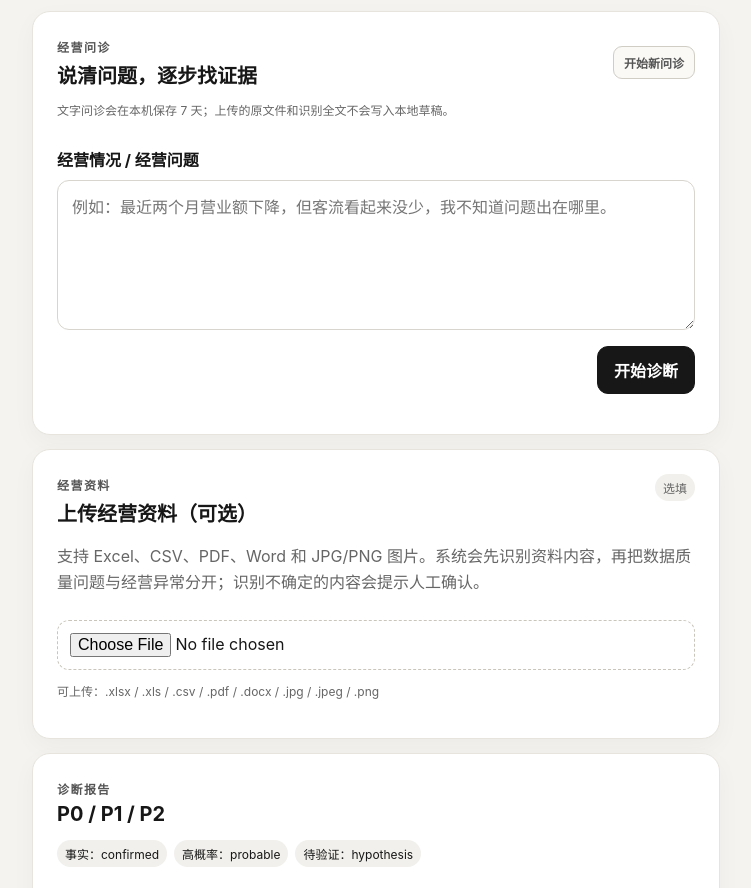
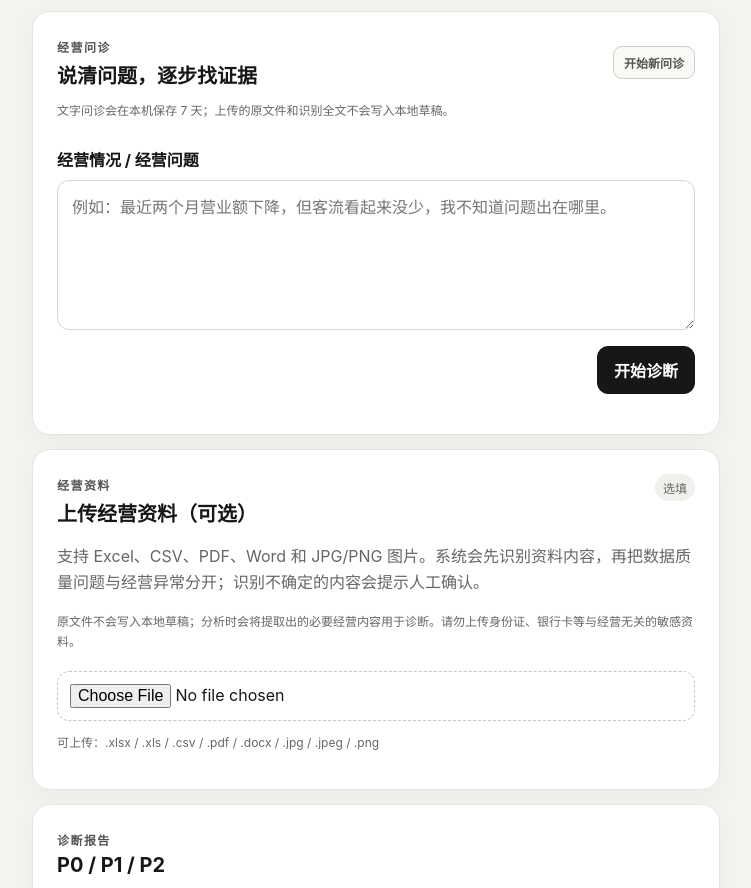
Before and after one commit to xiaoman110197-cyber/zxm, a website with bundled scripts: page public/index.html in a window 1280 px wide. Shown: the part 212-1100 px from the top of the page, without its empty margins (264-1015 px from the left). Built offline with nearby package versions, Linux system fonts and the light colour scheme.

Commit message:
ux: clarify upload privacy and sensitive-data scope

```diff
--- a/public/index.html
+++ b/public/index.html
@@ -33,6 +33,7 @@
     <section class="card">
       <div class="section-head"><div><span class="eyebrow">经营资料</span><h2>上传经营资料（可选）</h2></div><span class="optional">选填</span></div>
       <p class="muted">支持 Excel、CSV、PDF、Word 和 JPG/PNG 图片。系统会先识别资料内容，再把数据质量问题与经营异常分开；识别不确定的内容会提示人工确认。</p>
+      <p class="muted small">原文件不会写入本地草稿；分析时会将提取出的必要经营内容用于诊断。请勿上传身份证、银行卡等与经营无关的敏感资料。</p>
       <input id="workbook" type="file" accept=".xlsx,.xls,.csv,.pdf,.docx,.jpg,.jpeg,.png,application/vnd.openxmlformats-officedocument.spreadsheetml.sheet,application/vnd.ms-excel,text/csv,application/pdf,application/vnd.openxmlformats-officedocument.wordprocessingml.document,image/jpeg,image/png">
       <p class="muted small">可上传：.xlsx / .xls / .csv / .pdf / .docx / .jpg / .jpeg / .png</p>
 
```
